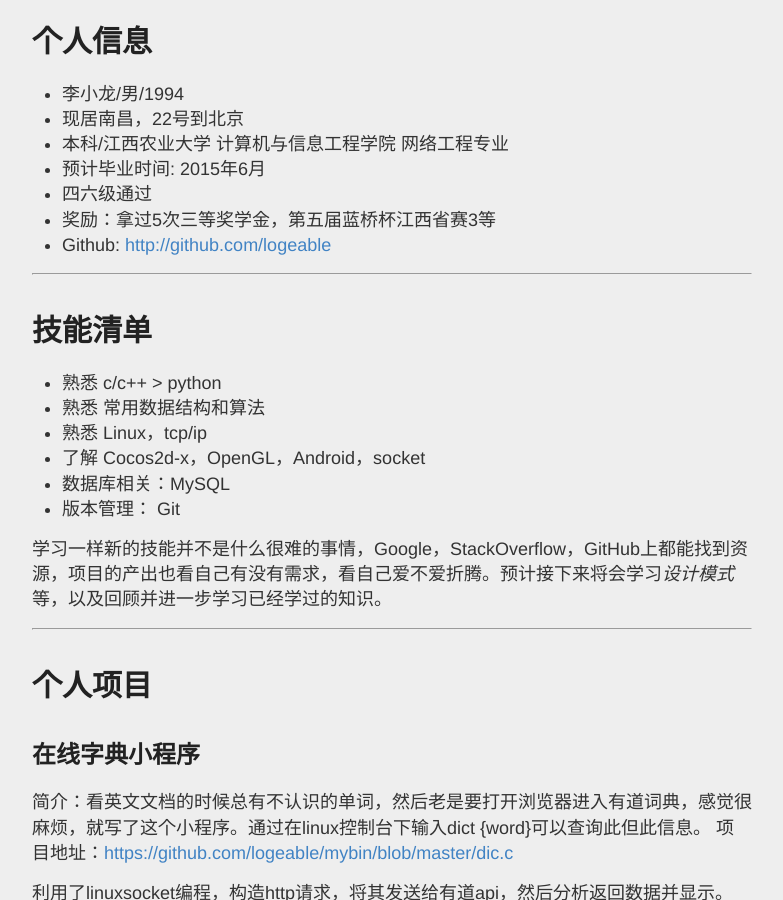
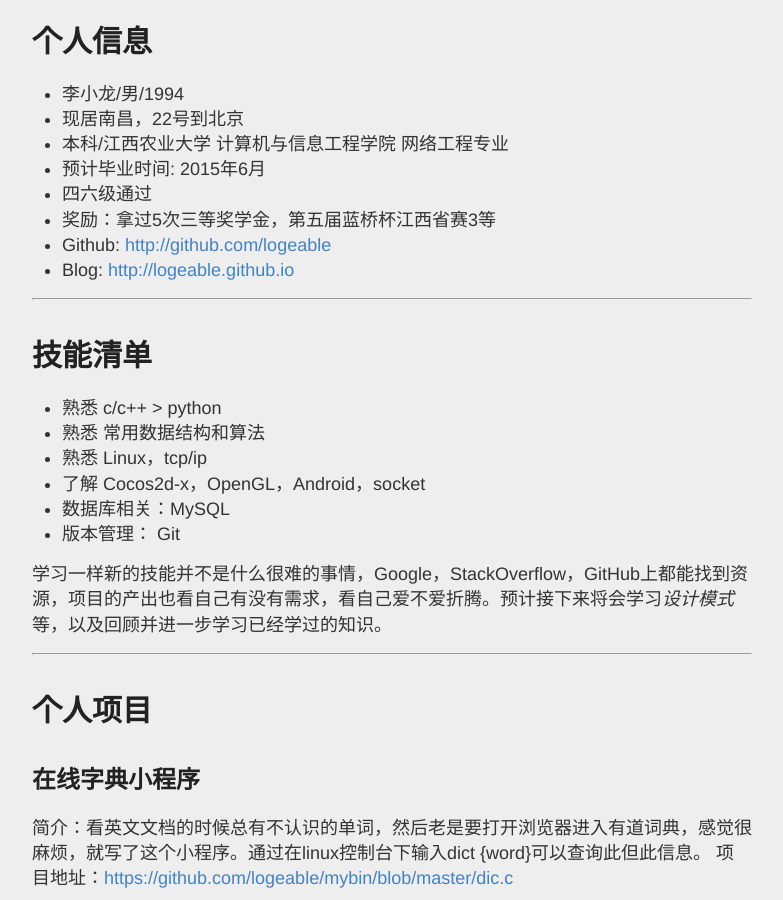
Before and after one commit to logeable/logeable.github.io, a Jekyll site: the page built from about.md, in a window 1280 px wide and 900 px high, scrolled down 415 px. Shown: the whole window, without its empty margins (248-1031 px from the left). Built offline with Jekyll 4.4.1, drawn with Linux system fonts in a browser that asks for light colours; Markdown is read by kramdown in place of the engine named in the settings; some of the changed lines change nothing that is shown.

Commit message:
update about

```diff
--- a/about.md
+++ b/about.md
@@ -22,6 +22,7 @@ permalink: /about/
  - 四六级通过
  - 奖励：拿过5次三等奖学金，第五届蓝桥杯江西省赛3等
  - Github: [http://github.com/logeable](http://github.com/logeable)
+ - Blog: [http://logeable.github.io](http://logeable.github.io)
 
 ---
 
```
